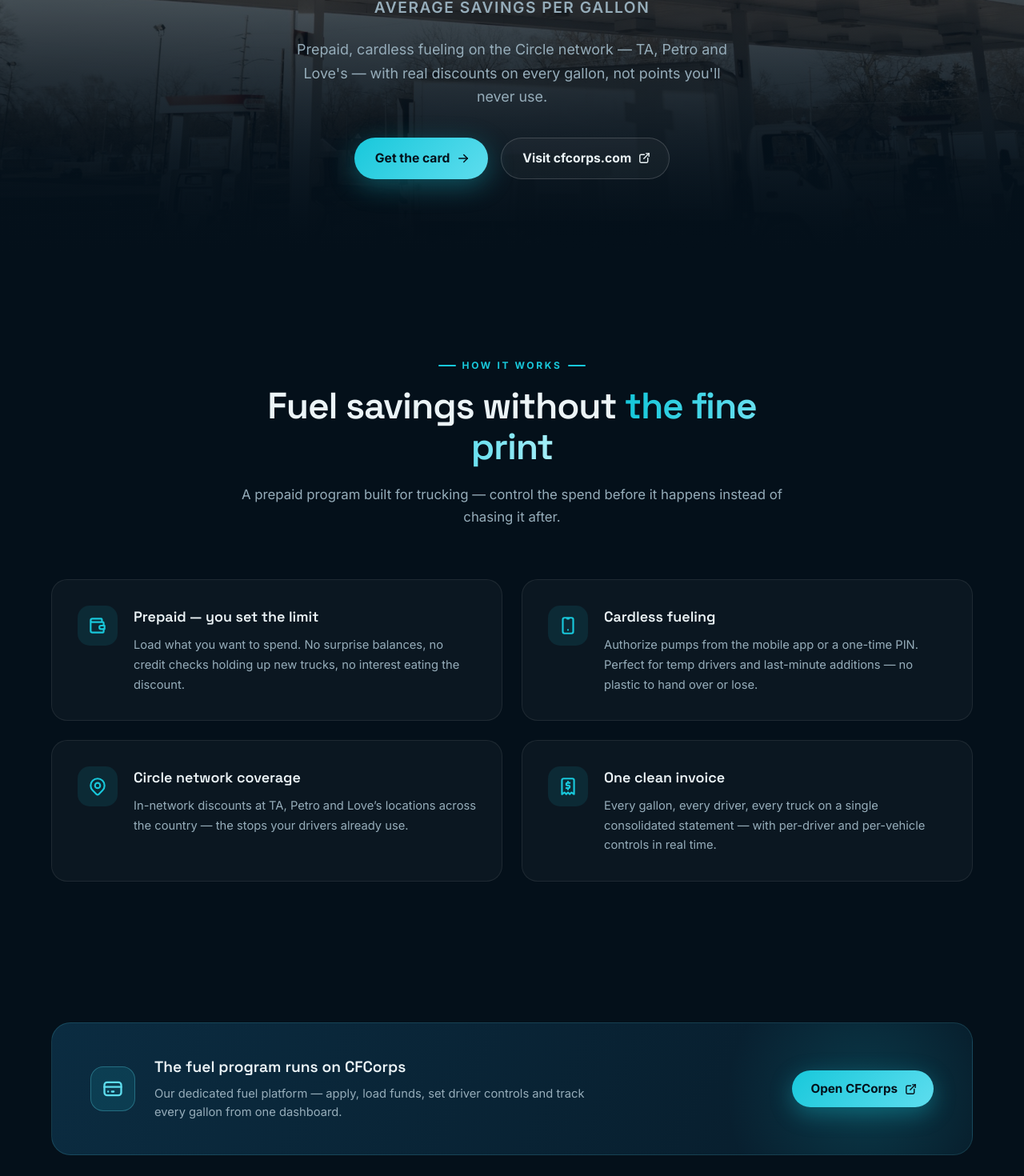
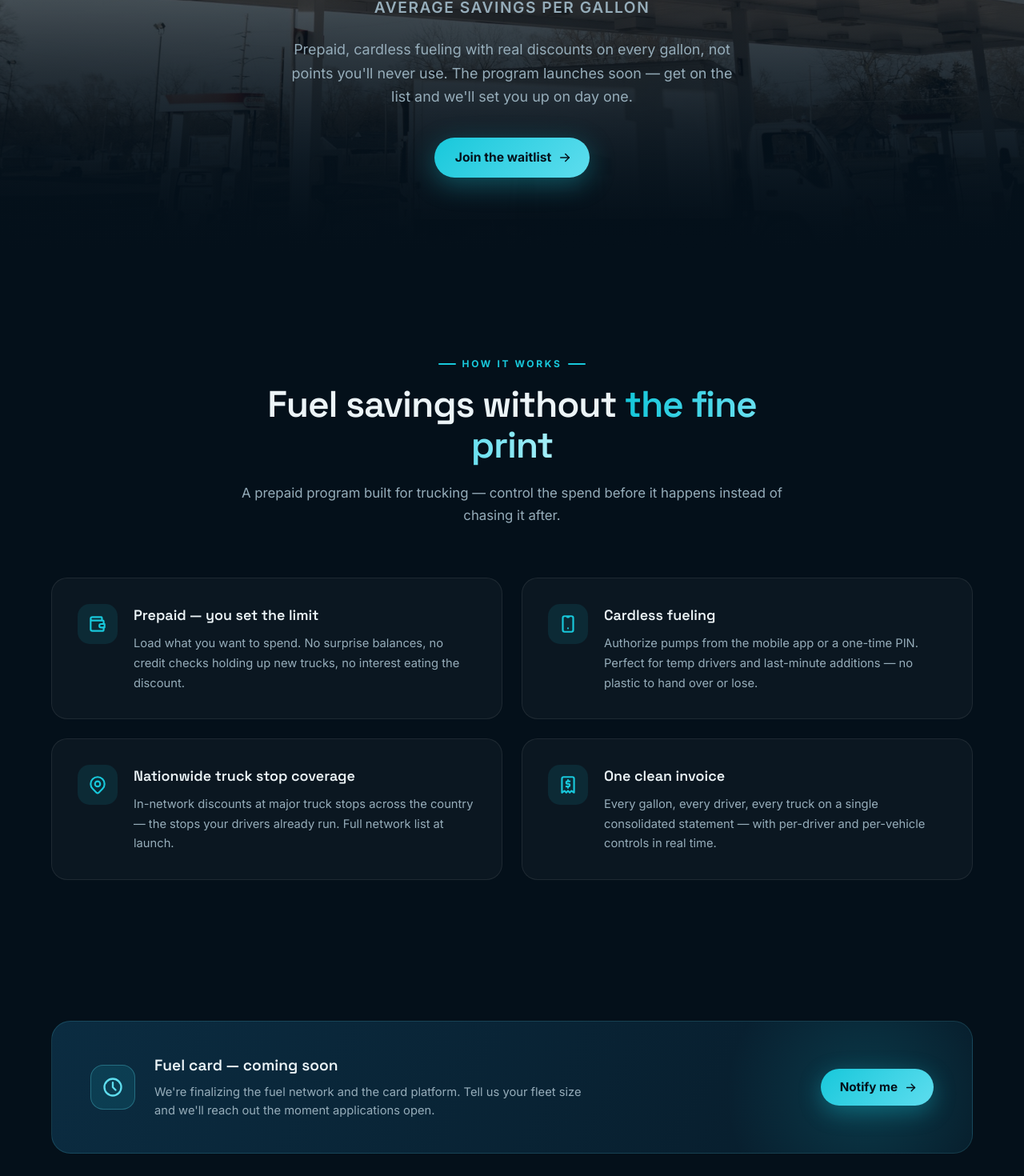
Before and after one commit to Damandeep-S/qualitylogs-website, a React (Vite) app: page /fuel-card in a window 1280 px wide. Shown: the part 391-1861 px from the top of the page at 80% size. Built offline with nearby package versions, Linux system fonts and the light colour scheme.

Commit message:
updated fuel changes

```diff
--- a/src/components/sections/Services.jsx
+++ b/src/components/sections/Services.jsx
@@ -57,8 +57,8 @@ const SERVICES = [
     icon: TbGasStation,
     kind: 'Fuel program',
     title: 'Fuel Card',
-    desc: 'Prepaid, cardless fueling at TA, Petro and Love’s — real savings on every gallon.',
-    points: ['Cardless fueling', 'TA · Petro · Love’s', 'Prepaid spend control'],
+    desc: 'Prepaid, cardless fueling at major truck stops — real savings on every gallon. Coming soon.',
+    points: ['Cardless fueling', 'Nationwide truck stops', 'Prepaid spend control'],
     price: '70¢',
     priceUnit: '/ gal',
     priceNote: 'Avg. savings',
--- a/src/pages/FuelCard.jsx
+++ b/src/pages/FuelCard.jsx
@@ -5,9 +5,8 @@ import Typography from '@mui/material/Typography';
 import { motion } from 'framer-motion';
 import {
   TbArrowRight,
-  TbCreditCard,
+  TbClock,
   TbDeviceMobile,
-  TbExternalLink,
   TbGasStation,
   TbMapPin,
   TbReceipt2,
@@ -80,7 +79,7 @@ function FuelHero() {
             }}
           >
             <TbGasStation size={15} color="#18C8DB" />
-            Quality Logs Fuel Card
+            Quality Logs Fuel Card · Coming soon
           </Box>
         </motion.div>
 
@@ -126,8 +125,8 @@ function FuelHero() {
           transition={{ delay: 0.7, duration: 0.8, ease: easeOut }}
         >
           <Typography sx={{ mt: 3, mx: 'auto', maxWidth: 560, fontSize: { xs: '1rem', md: '1.12rem' }, lineHeight: 1.65, color: 'var(--ink-2)' }}>
-            Prepaid, cardless fueling on the Circle network — TA, Petro and Love's — with real
-            discounts on every gallon, not points you'll never use.
+            Prepaid, cardless fueling with real discounts on every gallon, not points you'll never
+            use. The program launches soon — get on the list and we'll set you up on day one.
           </Typography>
 
           <Box sx={{ mt: 4.5, display: 'flex', justifyContent: 'center', flexWrap: 'wrap', gap: 2 }}>
@@ -146,26 +145,7 @@ function FuelHero() {
                 '&:hover': { background: 'linear-gradient(135deg, #2BD3E5 0%, #74E4F2 100%)' },
               }}
             >
-              Get the card
-            </Button>
-            <Button
-              component="a"
-              href="https://cfcorps.com"
-              target="_blank"
-              rel="noopener noreferrer"
-              endIcon={<TbExternalLink size={17} />}
-              sx={{
-                px: 3.25,
-                py: 1.4,
-                fontWeight: 700,
-                fontSize: '0.98rem',
-                color: 'var(--ink-1)',
-                border: '1px solid var(--stroke-strong)',
-                background: 'var(--glass)',
-                '&:hover': { background: 'var(--glass-strong)' },
-              }}
-            >
-              Visit cfcorps.com
+              Join the waitlist
             </Button>
           </Box>
         </motion.div>
@@ -189,8 +169,8 @@ const FEATURES = [
   },
   {
     icon: TbMapPin,
-    title: 'Circle network coverage',
-    desc: 'In-network discounts at TA, Petro and Love’s locations across the country — the stops your drivers already use.',
+    title: 'Nationwide truck stop coverage',
+    desc: 'In-network discounts at major truck stops across the country — the stops your drivers already run. Full network list at launch.',
   },
   {
     icon: TbReceipt2,
@@ -260,9 +240,9 @@ function FuelFeatures() {
   );
 }
 
-/* ---------- CFCorps band ---------- */
+/* ---------- Coming soon band ---------- */
 
-function CfcorpsBand() {
+function ComingSoonBand() {
   return (
     <Box component="section" sx={{ py: { xs: 6, md: 8 } }}>
       <Container>
@@ -308,23 +288,21 @@ function CfcorpsBand() {
                 border: '1px solid rgba(94, 221, 238, 0.3)',
               }}
             >
-              <TbCreditCard size={28} color="#5EDDEE" />
+              <TbClock size={28} color="#5EDDEE" />
             </Box>
             <Box sx={{ flex: 1, minWidth: 240 }}>
               <Typography variant="h6" sx={{ fontSize: '1.2rem', color: '#ECF4F7' }}>
-                The fuel program runs on CFCorps
+                Fuel card — coming soon
               </Typography>
               <Typography sx={{ mt: 0.75, fontSize: '0.92rem', lineHeight: 1.6, color: '#96ADBA', maxWidth: 560 }}>
-                Our dedicated fuel platform — apply, load funds, set driver controls and track every
-                gallon from one dashboard.
+                We're finalizing the fuel network and the card platform. Tell us your fleet size and
+                we'll reach out the moment applications open.
               </Typography>
             </Box>
             <Button
-              component="a"
-              href="https://cfcorps.com"
-              target="_blank"
-              rel="noopener noreferrer"
-              endIcon={<TbExternalLink size={17} />}
+              component={RouterLink}
+              to="/contact"
+              endIcon={<TbArrowRight size={17} />}
               sx={{
                 px: 3,
                 py: 1.25,
@@ -335,7 +313,7 @@ function CfcorpsBand() {
                 '&:hover': { background: 'linear-gradient(135deg, #2BD3E5, #74E4F2)' },
               }}
             >
-              Open CFCorps
+              Notify me
             </Button>
           </Box>
         </Reveal>
@@ -349,7 +327,7 @@ export default function FuelCard() {
     <>
       <FuelHero />
       <FuelFeatures />
-      <CfcorpsBand />
+      <ComingSoonBand />
       <CtaBanner />
     </>
   );
--- a/src/pages/PortalHub.jsx
+++ b/src/pages/PortalHub.jsx
@@ -25,8 +25,7 @@ const PORTALS = [
     icon: TbGasStation,
     name: 'Fuel Portal',
     desc: 'Card balance, driver limits and fuel statements.',
-    href: 'https://portal.cfcorps.com/',
-    domain: 'portal.cfcorps.com',
+    soon: true,
   },
 ];
 
@@ -106,10 +105,10 @@ export default function PortalHub() {
           {PORTALS.map((portal, i) => (
             <Box
               key={portal.name}
-              component={motion.a}
-              href={portal.href}
-              target="_blank"
-              rel="noopener noreferrer"
+              component={portal.soon ? motion.div : motion.a}
+              href={portal.soon ? undefined : portal.href}
+              target={portal.soon ? undefined : '_blank'}
+              rel={portal.soon ? undefined : 'noopener noreferrer'}
               initial={{ opacity: 0, y: 30 }}
               animate={{ opacity: 1, y: 0 }}
               transition={{ delay: 0.3 + i * 0.12, duration: 0.7, ease: easeOut }}
@@ -123,13 +122,18 @@ export default function PortalHub() {
                 p: 3,
                 textDecoration: 'none',
                 overflow: 'hidden',
-                transition: 'transform 0.3s cubic-bezier(0.22,1,0.36,1), border-color 0.3s ease, box-shadow 0.3s ease',
+                ...(portal.soon
+                  ? { borderStyle: 'dashed' }
+                  : {
+                      transition:
+                        'transform 0.3s cubic-bezier(0.22,1,0.36,1), border-color 0.3s ease, box-shadow 0.3s ease',
                       '&:hover': {
                         transform: 'translateY(-5px)',
                         borderColor: 'rgba(24, 200, 219, 0.45)',
                         boxShadow: '0 24px 60px rgba(4, 16, 26, 0.3), 0 0 40px rgba(24, 200, 219, 0.06)',
                         '& .portal-arrow': { transform: 'translate(2px, -2px)', color: 'var(--accent)' },
                       },
+                    }),
               }}
             >
               <Box sx={{ display: 'flex', alignItems: 'center', justifyContent: 'space-between' }}>
@@ -147,6 +151,24 @@ export default function PortalHub() {
                 >
                   <portal.icon size={25} />
                 </Box>
+                {portal.soon ? (
+                  <Box
+                    component="span"
+                    sx={{
+                      px: 1.25,
+                      py: 0.5,
+                      borderRadius: 999,
+                      border: '1px solid var(--stroke-strong)',
+                      fontSize: 10.5,
+                      fontWeight: 700,
+                      letterSpacing: '0.12em',
+                      textTransform: 'uppercase',
+                      color: 'var(--ink-3)',
+                    }}
+                  >
+                    Soon
+                  </Box>
+                ) : (
                   <Box
                     component="span"
                     className="portal-arrow"
@@ -154,6 +176,7 @@ export default function PortalHub() {
                   >
                     <TbArrowUpRight size={22} />
                   </Box>
+                )}
               </Box>
 
               <Typography variant="h6" sx={{ mt: 2.25, fontSize: '1.12rem', color: 'var(--ink-1)' }}>
@@ -173,7 +196,7 @@ export default function PortalHub() {
                   color: 'var(--ink-3)',
                 }}
               >
-                {portal.domain}
+                {portal.soon ? 'Launching soon' : portal.domain}
               </Box>
             </Box>
           ))}
```
Lines whose indentation alone changed are shown as unchanged.
